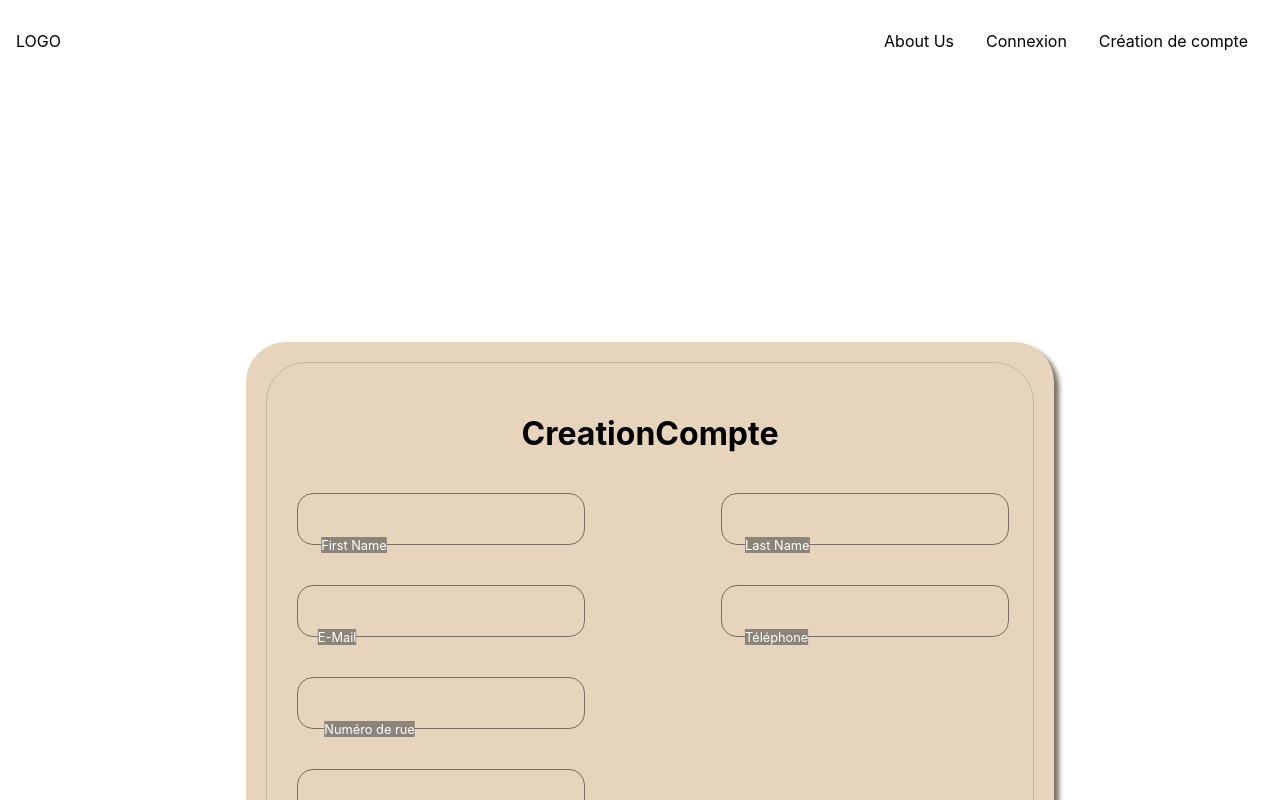
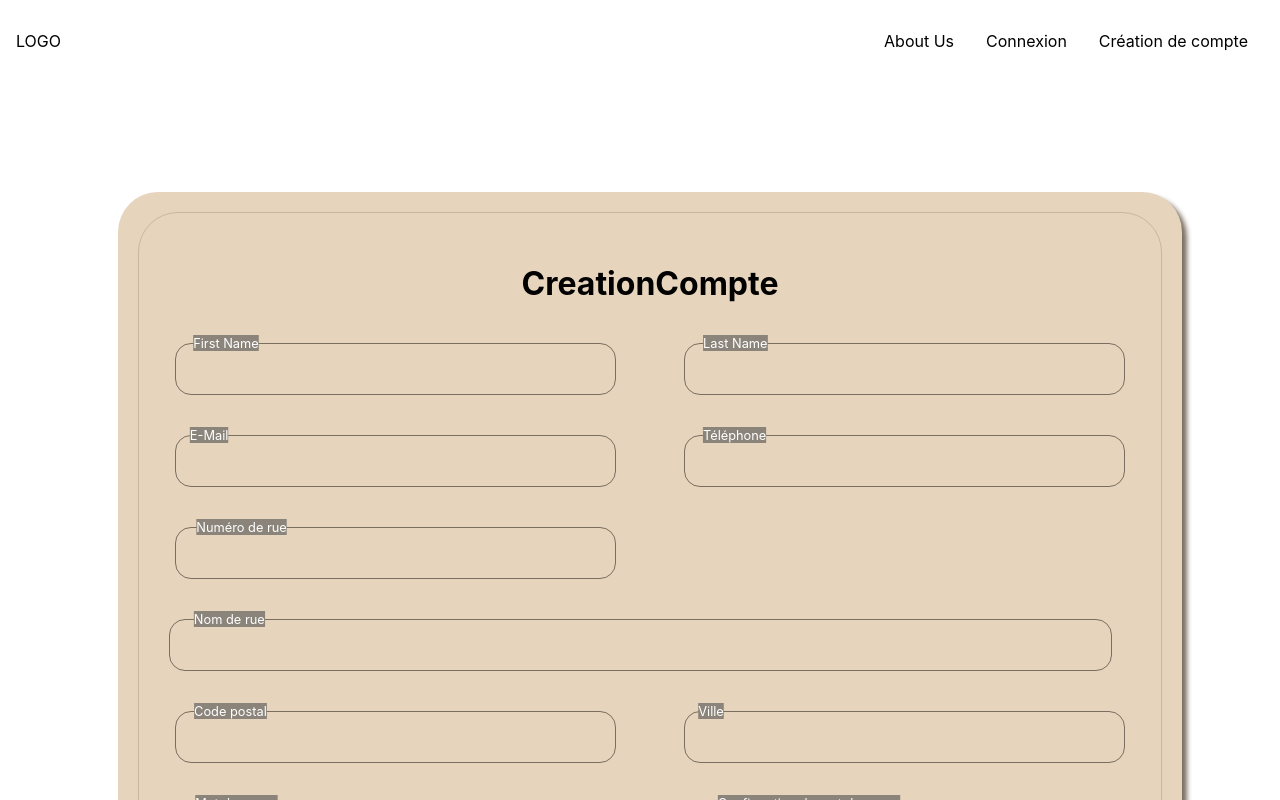
Before and after one commit to russenbissemo/hackakingtimevr, a React (Create React App) app: page / in a window 1280 px wide. Both pictures are taken after a click on the item "Création de compte". Shown: the top 800 px of the page. Built offline with nearby package versions, Linux system fonts and the light colour scheme.

Commit message:
finition du formulaire connexion et création de compte

```diff
--- a/src/Components/NavBar/CreationCompte/CreationCompte.css
+++ b/src/Components/NavBar/CreationCompte/CreationCompte.css
@@ -24,13 +24,13 @@
 
 .positionModalCreationCompteSurLaPage{
     padding: 20px;
-    width: 60%;
+    width: 80%;
     text-align: center;
-    margin-top: 60px;
+    margin-bottom: 100px;
     background-color: rgb(231, 212, 188);
     box-shadow: 5px 5px 5px rgb(121, 110, 96);
     border-radius: 40px;
-    margin-top: 250px;
+    margin-top: 100px;
 }
 
 .titleTextModalCreationCompte{
@@ -49,9 +49,22 @@
     margin-top: 0;
   }
 
-  .inputFirstNameCreationCompte, .inputNumeroRueCreationCompte, .inputNomDeRueCreationCompte, .inputCodePostalCreationCompte, .inputVilleCreationCompte, .inputLastNameCreationCompte, .inputMailCreationCompte, .inputTelephoneCreationCompte{
+  .AllMotDePasse{
+    display: flex;
+    justify-content: space-between;
+  }
+
+.inputNomDeRueCreationCompte{
+    position: relative;
+    display: flex;
+      width: 105%;
+      margin-right: 5px;
+      margin-bottom: 40px;
+}
+
+  .inputFirstNameCreationCompte, .inputNumeroRueCreationCompte, .motDePasseCreationCompte, .confirmationMotDePasseCreationCompte,  .inputCodePostalCreationCompte, .inputVilleCreationCompte, .inputLastNameCreationCompte, .inputMailCreationCompte, .inputTelephoneCreationCompte{
       position: relative;
-      width: 40%;
+      width: 47%;
       margin-bottom: 40px;
   }
 
@@ -74,6 +87,11 @@
   .inputFirstNameAndNameCreationCompte, .allAdresseCreationCompte, .inputMailTelephoneCreationCompte{
       display: flex;
       justify-content: space-between;
+  }
+
+  .allCodePostalVille{
+    display: flex;
+    justify-content: space-between;
   }
 
   input{
--- a/src/Components/NavBar/CreationCompte/CreationCompte.jsx
+++ b/src/Components/NavBar/CreationCompte/CreationCompte.jsx
@@ -44,6 +44,7 @@ export default function ModalCreationCompte() {
                       <input type="text" />
                       <label >Nom de rue</label>
                     </div>
+                  <div className="allCodePostalVille">
                     <div className="inputCodePostalCreationCompte">
                       <input type="text" />
                       <label>Code postal</label>
@@ -52,7 +53,17 @@ export default function ModalCreationCompte() {
                       <input type="text" />
                       <label>Ville</label>
                     </div>
-
+                  </div>
+                  <div className="AllMotDePasse">
+                    <div className="motDePasseCreationCompte">
+                      <input type="password" />
+                      <label>Mot de passe</label>
+                    </div>
+                    <div className="confirmationMotDePasseCreationCompte">
+                      <input type="password" />
+                      <label>Confirmation du mot de passe</label>
+                    </div>
+                  </div>
                 </form>
 
             <button
```
Lines whose indentation alone changed are shown as unchanged.
